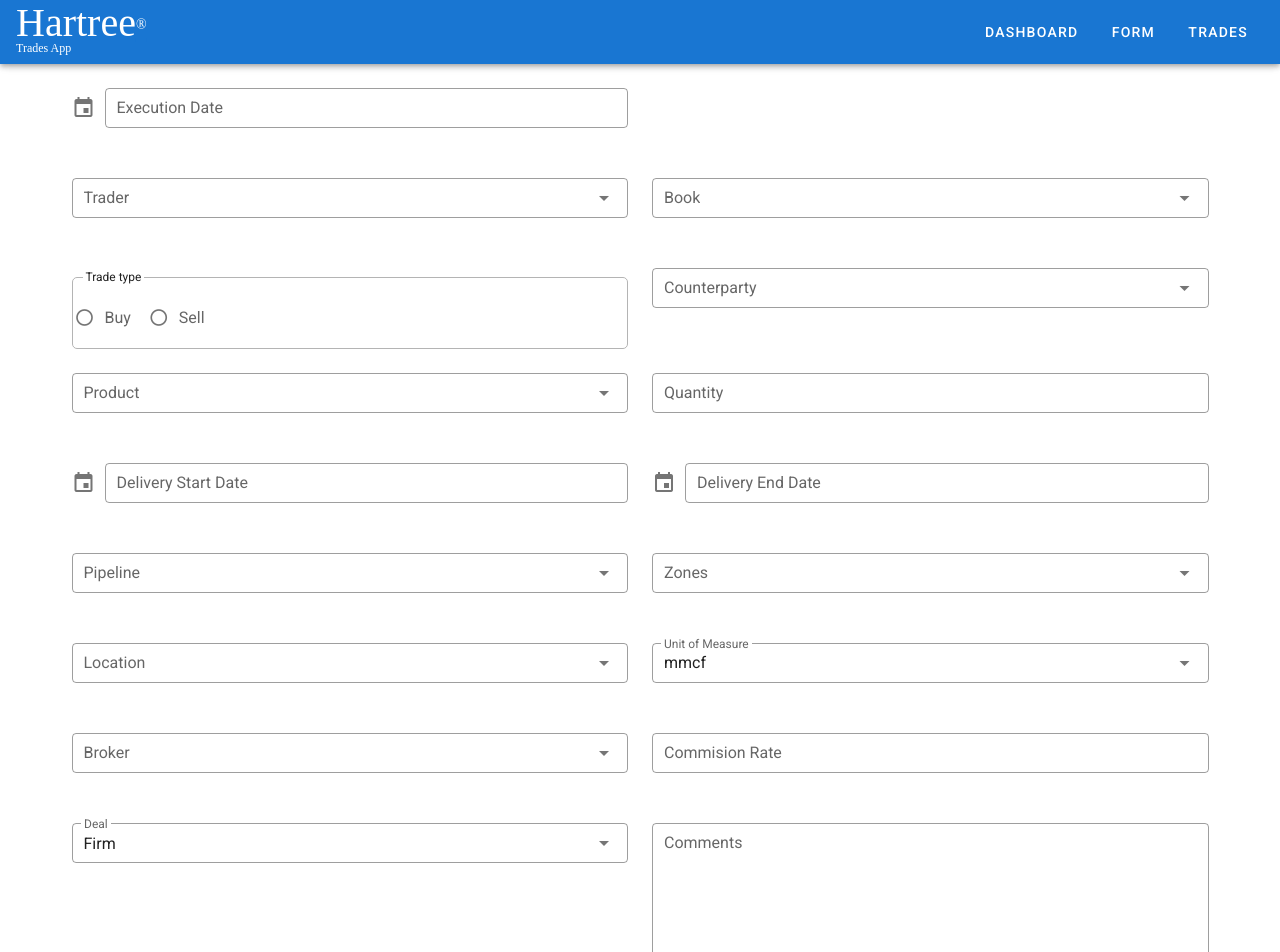
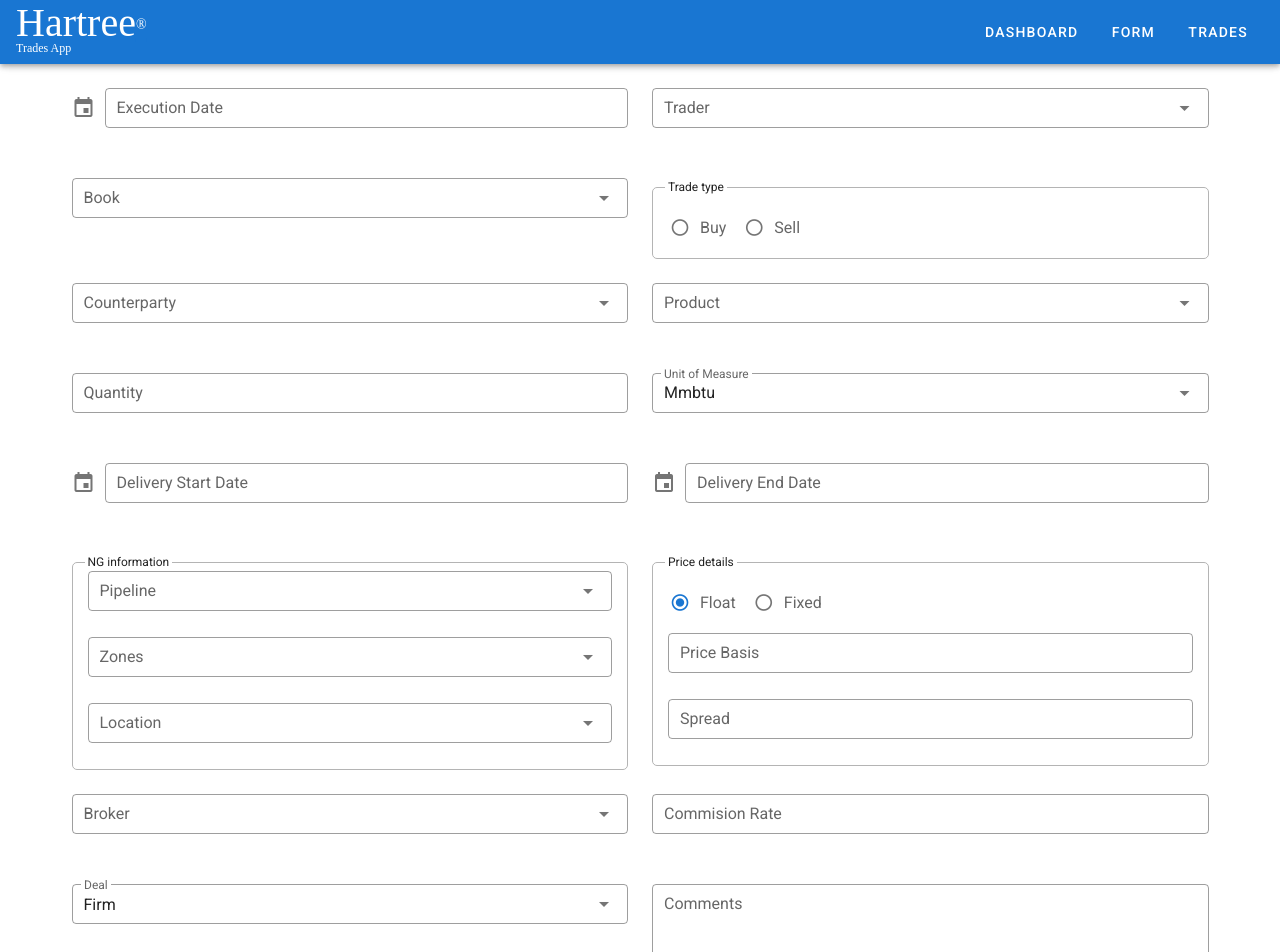
Before and after one commit to jacquesuys/trades-ui, a Vue app: page /form in a window 1280 px wide. Shown: the top 952 px of the page. Built offline with nearby package versions, Linux system fonts and the light colour scheme; data requests are answered from the project's data file.

Commit message:
BTD-439 Update units

```diff
--- a/src/views/Form.vue
+++ b/src/views/Form.vue
@@ -40,10 +40,6 @@
               </v-date-picker>
             </v-dialog>
           </v-col>
-          <v-col cols="12" md="6"> </v-col>
-        </v-row>
-        <!-- Date & Time pickers -->
-        <v-row>
           <v-col cols="12" md="6">
             <v-autocomplete
               v-model="form.trader"
@@ -56,6 +52,9 @@
               outlined
             ></v-autocomplete>
           </v-col>
+        </v-row>
+        <!-- Execution Date & Trader -->
+        <v-row>
           <v-col cols="12" md="6">
             <v-autocomplete
               v-model="form.book"
@@ -69,9 +68,6 @@
               outlined
             ></v-autocomplete>
           </v-col>
-        </v-row>
-        <!-- trader & book -->
-        <v-row>
           <v-col cols="12" md="6">
             <fieldset>
               <legend>Trade type</legend>
@@ -87,6 +83,9 @@
               </v-radio-group>
             </fieldset>
           </v-col>
+        </v-row>
+        <!-- book & trade type  -->
+        <v-row>
           <v-col cols="12" md="6">
             <v-autocomplete
               v-model="form.counterparty"
@@ -100,9 +99,6 @@
               outlined
             ></v-autocomplete>
           </v-col>
-        </v-row>
-        <!-- trade type & counterparty -->
-        <v-row>
           <v-col cols="12" md="6">
             <v-autocomplete
               v-model="form.product"
@@ -115,6 +111,9 @@
               outlined
             ></v-autocomplete>
           </v-col>
+        </v-row>
+        <!-- product & counterparty -->
+        <v-row>
           <v-col cols="12" md="6">
             <v-text-field
               label="Quantity"
@@ -128,7 +127,18 @@
               outlined
             ></v-text-field>
           </v-col>
-        </v-row>
+          <v-col cols="12" md="6">
+            <v-autocomplete
+              v-model="form.unitOfMeasure"
+              label="Unit of Measure"
+              :items="unitsList"
+              :rules="unitsRules"
+              required
+              outlined
+              dense
+            ></v-autocomplete>
+          </v-col> </v-row
+        ><!-- Quantity & Unit of Measure -->
         <v-row>
           <v-col cols="12" md="6">
             <v-dialog
@@ -203,10 +213,12 @@
                 <v-btn text color="primary" @click="deliveryEnd">OK</v-btn>
               </v-date-picker>
             </v-dialog>
-          </v-col>
-        </v-row>
+          </v-col> </v-row
+        ><!-- delivery start & delivery end -->
         <v-row>
           <v-col cols="12" md="6">
+            <fieldset>
+              <legend>NG information</legend>
               <v-autocomplete
                 v-model="form.pipeline"
                 :items="pipelinesList"
@@ -218,8 +230,6 @@
                 dense
                 label="Pipeline"
               ></v-autocomplete>
-          </v-col>
-          <v-col cols="12" md="6">
               <v-autocomplete
                 v-model="form.zone"
                 :items="zonesList"
@@ -231,10 +241,6 @@
                 outlined
                 dense
               ></v-autocomplete>
-          </v-col>
-        </v-row>
-        <v-row>
-          <v-col cols="12" md="6">
               <v-autocomplete
                 v-model="form.location"
                 :items="locationsList"
@@ -246,62 +252,8 @@
                 outlined
                 dense
               ></v-autocomplete>
+            </fieldset>
           </v-col>
-          <v-col cols="12" md="6">
-            <v-autocomplete
-              v-model="form.unitOfMeasure"
-              label="Unit of Measure"
-              :items="unitsList"
-              :rules="unitsRules"
-              required
-              outlined
-              dense
-            ></v-autocomplete>
-          </v-col>
-        </v-row>
-        <v-row>
-          <v-col cols="12" md="6">
-            <v-autocomplete
-              v-model="form.broker"
-              :items="brokersList"
-              label="Broker"
-              dense
-              outlined
-            ></v-autocomplete>
-          </v-col>
-          <v-col cols="12" md="6">
-            <v-text-field
-              v-model="form.commision"
-              outlined
-              dense
-              min="0"
-              type="number"
-              label="Commision Rate"
-              hint="Specify the amount"
-            ></v-text-field>
-          </v-col>
-        </v-row>
-        <v-row>
-          <v-col cols="12" md="6">
-            <v-select
-              v-model="form.deal"
-              :items="dealsList"
-              label="Deal"
-              required
-              outlined
-              dense
-            ></v-select>
-          </v-col>
-          <v-col cols="12" md="6">
-            <v-textarea
-              v-model="form.comments"
-              label="Comments"
-              outlined
-              dense
-            ></v-textarea>
-          </v-col>
-        </v-row>
-        <v-row>
           <v-col cols="12" md="6">
             <fieldset>
               <legend>Price details</legend>
@@ -349,6 +301,48 @@
                 hint="Specify the spread"
               ></v-text-field>
             </fieldset>
+          </v-col> </v-row
+        ><!-- Price Details & NG information -->
+        <v-row>
+          <v-col cols="12" md="6">
+            <v-autocomplete
+              v-model="form.broker"
+              :items="brokersList"
+              label="Broker"
+              dense
+              outlined
+            ></v-autocomplete>
+          </v-col>
+          <v-col cols="12" md="6">
+            <v-text-field
+              v-model="form.commision"
+              outlined
+              dense
+              min="0"
+              type="number"
+              label="Commision Rate"
+              hint="Specify the amount"
+            ></v-text-field>
+          </v-col>
+        </v-row>
+        <v-row>
+          <v-col cols="12" md="6">
+            <v-select
+              v-model="form.deal"
+              :items="dealsList"
+              label="Deal"
+              required
+              outlined
+              dense
+            ></v-select>
+          </v-col>
+          <v-col cols="12" md="6">
+            <v-textarea
+              v-model="form.comments"
+              label="Comments"
+              outlined
+              dense
+            ></v-textarea>
           </v-col>
         </v-row>
         <hr />
@@ -395,7 +389,7 @@ export default {
       commision: "",
       zone: "",
       deal: "Firm",
-      unitOfMeasure: "mmcf"
+      unitOfMeasure: "Mmbtu"
     },
     dealsList: ["Firm", "Interruptable"],
     booksList: [],
@@ -423,7 +417,7 @@ export default {
     snackBarText: "",
     snackColor: "blue",
     valid: false,
-    unitsList: ["mmcf", "Bcf", "Tcf"],
+    unitsList: ["Mmbtu", "GJ"],
     priceBasisList: ["Price Basis 1", "Price Basis 2"],
     dateRules: [
       v => (v && v.length > 0) || "You must specify the execution date"
@@ -567,10 +561,11 @@ fieldset {
   border-radius: 5px;
   border: solid 1px rgb(180, 180, 180);
   outline-width: 0;
+  padding: 0 15px;
 }
 fieldset legend {
   font-size: 12px;
   padding: 0 3px;
-  margin-left: 10px;
+  margin-left: -3px;
 }
 </style>
```
Lines whose indentation alone changed are shown as unchanged.
